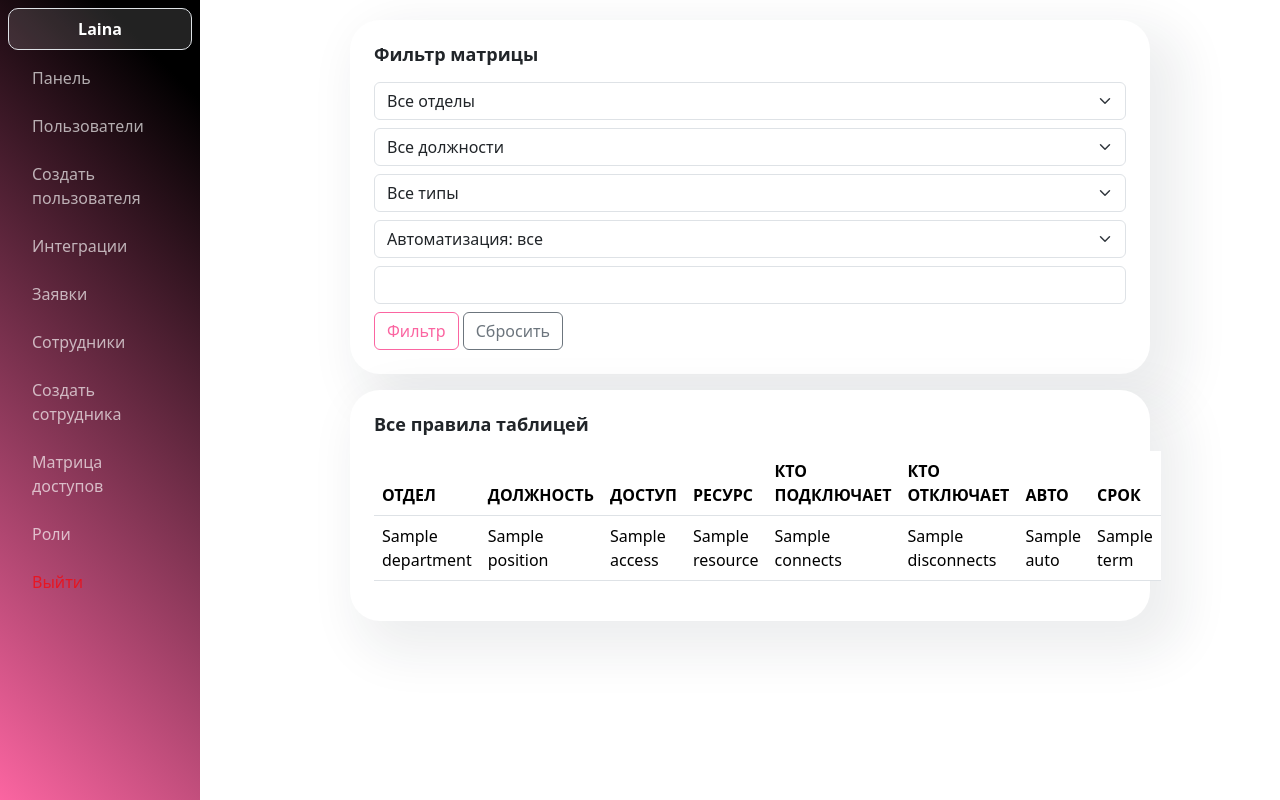
After one commit to Mara8647/web-trash, a Flask app: template templates/access_matrix.html in a window 1280 px wide. The commit adds this page. Run offline with Flask 3, Linux system fonts and the light colour scheme; the template is opened without the code that fills it: most values are stand-ins (such as "Sample title", 1, 10 or a date in 2020); parts of the project's set-up code (start-up, migrations or seed data) failed here and were passed over.

Commit message:
Added access matrix

```diff
--- a/main.py
+++ b/main.py
@@ -4,7 +4,7 @@ import transliterate
 import random
 import string
 from functools import wraps
-from py_scripts.db import init_db, add_employee, add_user, get_user, SessionLocal, User, Employee, Role, AuditLog
+from py_scripts.db import init_db, add_employee, add_user, get_user, SessionLocal, User, Employee, Role, AuditLog, Access
 from py_scripts.integrations import run_demo_step, MODULE_TITLE, disable_employee
 from sqlalchemy import desc
 import os
@@ -240,6 +240,32 @@ def employee_disable(employee_id: int):
         flash(f"Ошибка отключения: {exc}", "danger")
     return redirect(url_for("employee_detail", employee_id=employee_id))
 
+@app.route("/access_matrix")
+@login_required
+def access_matrix():
+    with SessionLocal() as session:
+        query = session.query(Access)
+        q = request.args.get("q", "")
+        department = request.args.get("department", "")
+        position = request.args.get("position", "")
+        resource_type = request.args.get("resource_type", "")
+        automation = request.args.get("automation", "")
+        if q:
+            like = f"%{q}%"
+            query = query.filter((Access.department.ilike(like)) | (Access.position.ilike(like)))
+
+        if department:
+            query = query.filter(Access.department == department)
+        if position:
+            query = query.filter(Access.position == position)
+        if resource_type:
+            query = query.filter(Access.resource == resource_type)
+        if automation:
+            query = query.filter(Access.auto == automation)
+
+        items = query.all()
+        return render_template("access_matrix.html", accesses=items, q=q, d=department, p=position, r=resource_type, a=automation)
+
 @app.route("/roles")
 @login_required
 def roles():
--- a/static/style.css
+++ b/static/style.css
@@ -27,3 +27,51 @@
   --bs-btn-active-border-color: #fb65a1;
   --bs-btn-focus-shadow-rgb: 251, 101, 161;
 }
+
+.created-card {
+  max-width: 800px;
+  background: white;
+  border: 1px solid var(--line);
+  border-radius: 30px;
+  padding: 24px;
+  box-shadow: 20px 20px 50px 12px rgba(23,32,51,.08);
+}
+
+.card-head {
+  display: flex;
+  justify-content: space-between;
+  margin-bottom: 16px;
+}
+
+.card-head h3{
+  font-size: 18px;
+  font-weight: 800;
+  margin: 0;
+}
+
+.switch-line {
+  display: flex;
+  gap: 10px;
+  align-items: center;
+  padding: 11px 0;
+  border-bottom: 1px solid rgb(231, 231, 231);
+}
+
+.sidebar {
+  width: 200px;
+  height: 100vh;
+  display: flex;
+  flex-direction: column;
+  padding: 20px 0;
+  position: fixed;
+  left: 0;
+  top: 0;
+}
+
+a {
+  text-decoration: none;
+}
+
+a:hover {
+  background-color: #ffffff3d;
+}
--- /dev/null
+++ b/templates/access_matrix.html
@@ -0,0 +1,84 @@
+{% extends "base.html" %}
+{% block title %}Матрица доступов{% endblock %}
+{% block content %}
+<div class="created-card container mb-3">
+    <div class="card-head">
+        <h3>Фильтр матрицы</h3>
+    </div>
+    <form>
+        <div class="pb-2">
+            <select class="form-select" name="department">
+                <option value="">Все отделы</option>
+                {% for dep in ['Отдел персонала', 'Отдел продаж'] %}
+                <option value="{{ dep }}" {% if d == dep %} selected {% endif %}>{{ dep }}</option>
+                {% endfor %}
+            </select>
+        </div>
+        <div class="pb-2">
+            <select class="form-select" name="position">
+                <option value="">Все должности</option>
+                {% for pos in ['Менеджер по персоналу', 'Менеджер по подбору и адаптации', 'Менеджер продаж', 'Специалист по кадрам'] %}
+                <option value="{{ pos }}" {% if p == pos %} selected {% endif %}>{{ pos }}</option>
+                {% endfor %}
+            </select>
+        </div>
+        <div class="pb-2">
+            <select class="form-select" name="resource_type">
+                <option value>Все типы</option>
+                {% for res in ['1C', 'AD', 'AD-группа', 'RDP', 'VMWare', 'VPN', 'Внешний ресурс', 'Корпоративная система', 'Облако', 'Почта', 'Файловый ресурс'] %}
+                <option value="{{ res }}" {% if r == res %} selected {% endif %}>{{ res }}</option>
+                {% endfor %}
+            </select>
+        </div>
+        <div class="pb-2">
+            <select class="form-select" name="automation">
+                <option value="">Автоматизация: все</option>
+                {% for auto in ['Да', 'Частично', 'Нет'] %}
+                <option value="{{ auto }}" {% if a == auto %} selected {% endif %}>{{ auto }}</option>
+                {% endfor %}
+            </select>
+        </div>
+        <div class="pb-2">
+            <input class="form-control" name="q" placeholder="{{ q }}" value="{{ q }}">
+        </div>
+        <button class="btn btn-outline-primary">Фильтр</button>
+        <a class="btn btn-outline-secondary" href="/access_matrix">Сбросить</a>
+    </form>
+</div>
+
+<div class="created-card container">
+    <div class="card-head">
+        <h3>Все правила таблицей</h3>
+    </div>
+    <div>
+        <table class="table">
+            <thead>
+                <tr>
+                    <th>ОТДЕЛ</th>
+                    <th>ДОЛЖНОСТЬ</th>
+                    <th>ДОСТУП</th>
+                    <th>РЕСУРС</th>
+                    <th>КТО ПОДКЛЮЧАЕТ</th>
+                    <th>КТО ОТКЛЮЧАЕТ</th>
+                    <th>АВТО</th>
+                    <th>СРОК</th>
+                </tr>
+            </thead>
+            <tbody>
+                {% for access in accesses %}
+                <tr>
+                    <td>{{ access.department }}</td>
+                    <td>{{ access.position }}</td>
+                    <td>{{ access.access }}</td>
+                    <td>{{ access.resource }}</td>
+                    <td>{{ access.connects }}</td>
+                    <td>{{ access.disconnects }}</td>
+                    <td>{{ access.auto }}</td>
+                    <td>{{ access.term }}</td>
+                </tr>
+                {% endfor %}
+            </tbody>
+        </table>
+    </div>
+</div>
+{% endblock %}
--- a/templates/base.html
+++ b/templates/base.html
@@ -8,53 +8,22 @@
         <link rel="icon" type="image/x-icon" href="{{ url_for('static', filename='laina_logo.png') }}">
         <link href="{{ url_for('static', filename='style.css') }}" rel="stylesheet">
     </head>
-    <style>
-        .created-card { max-width: 800px; background: white; border: 1px solid var(--line); border-radius: 30px; padding: 24px; box-shadow: 20px 20px 50px 12px rgba(23,32,51,.08); }
-        .card-head { display: flex; justify-content: space-between; margin-bottom: 16px; }
-        .card-head h3{ font-size: 18px; font-weight: 800; margin: 0; }
-        .switch-line {
-            display: flex;
-            gap: 10px;
-            align-items: center;
-            padding: 11px 0;
-            border-bottom: 1px solid rgb(231, 231, 231);
-        }
-    </style>
     <body>
-        <nav class="navbar navbar-expand-sm navbar-dark" style="background: linear-gradient(45deg, #fb65a1 0%, #000000 70%);">
-            <div class="container-fluid">
-                <a class="navbar-brand border ps-2 pe-2" style="border-radius: 10px; background-color: #ffffff22;" href="#"><b>Laina</b></a>
-                <ul class="navbar-nav">
-                    <li class="nav-item p-1">
-                        <a style="border: #ffffff7c solid 1px; border-radius: 5pt; color:#ffffff" class="nav-link" href="/dashboard">Панель</a>
-                    </li>
-                    <li class="nav-item p-1">
-                        <a style="border: #ffffff7c solid 1px; border-radius: 5pt; color:#ffffff" class="nav-link" href="/users">Пользователи</a>
-                    </li>
-                    <li class="nav-item p-1">
-                        <a style="border: #ffffff7c solid 1px; border-radius: 5pt; color:#ffffff" class="nav-link" href="/create_user">Создать пользователя</a>
-                    </li>
-                    <li class="nav-item p-1">
-                        <a style="border: #ffffff7c solid 1px; border-radius: 5pt; color:#ffffff" class="nav-link" href="/integrations">Интеграции</a>
-                    </li>
-                    <li class="nav-item p-1">
-                        <a style="border: #ffffff7c solid 1px; border-radius: 5pt; color:#ffffff" class="nav-link" href="/requests">Заявки</a>
-                    </li>
-                    <li class="nav-item p-1">
-                        <a style="border: #ffffff7c solid 1px; border-radius: 5pt; color:#ffffff" class="nav-link" href="/employees">Сотрудники</a>
-                    </li>
-                    <li class="nav-item p-1">
-                        <a style="border: #ffffff7c solid 1px; border-radius: 5pt; color:#ffffff" class="nav-link" href="/create_employee">Создать сотрудника</a>
-                    </li>
-                    <li class="nav-item p-1">
-                        <a style="border: #ffffff7c solid 1px; border-radius: 5pt; color:#ffffff" class="nav-link" href="/roles">Роли</a>
-                    </li>
-                    <li class="nav-item p-1">
-                        <a style="border: #ff0000b4 solid 1px; border-radius: 5pt; color:#ff0000b4" class="nav-link" href="/logout">Выйти</a>
-                    </li>
-                </ul>
-            </div>
+        <nav class="sidebar gap-2 p-2" style="background: linear-gradient(45deg, #fb65a1 0%, #000000 90%);">
+            <a class="p-2 border text-center" style="text-decoration: none; border-radius: 10px; background-color: #ffffff22; color:#ffffff" href="#"><b>Laina</b></a>
+            <a class="border border-0 pe-2" style="border-radius: 10px; padding: 8px 24px; color:#ffffffa9" href="/dashboard">Панель</a>
+            <a class="border border-0" style="border-radius: 10px; padding: 8px 24px; color:#ffffffa9" href="/users">Пользователи</a>
+            <a class="border border-0" style="border-radius: 10px; padding: 8px 24px; color:#ffffffa9" href="/create_user">Создать пользователя</a>
+            <a class="border border-0" style="border-radius: 10px; padding: 8px 24px; color:#ffffffa9" href="/integrations">Интеграции</a>
+            <a class="border border-0" style="border-radius: 10px; padding: 8px 24px; color:#ffffffa9" href="/requests">Заявки</a>
+            <a class="border border-0" style="border-radius: 10px; padding: 8px 24px; color:#ffffffa9" href="/employees">Сотрудники</a>
+            <a class="border border-0" style="border-radius: 10px; padding: 8px 24px; color:#ffffffa9" href="/create_employee">Создать сотрудника</a>
+            <a class="border border-0" style="border-radius: 10px; padding: 8px 24px; color:#ffffffa9" href="/access_matrix">Матрица доступов</a>
+            <a class="border border-0" style="border-radius: 10px; padding: 8px 24px; color:#ffffffa9" href="/roles">Роли</a>
+            <a class="border border-0" style="border-radius: 10px; padding: 8px 24px; color:#ff0000b4" href="/logout">Выйти</a>
         </nav>
-        {% block content %}{% endblock %}
+        <main style="margin-left: 220px; padding: 20px">
+            {% block content %}{% endblock %}
+        </main>
     </body>
 </html>
--- a/templates/roles.html
+++ b/templates/roles.html
@@ -7,7 +7,7 @@
         <div class="created-card">
           <div class="d-flex justify-content-between align-items-start gap-3 p-2">
             <div>
-              <h3>{{ role.name }}</h3>
+              <h3 class="card-head">{{ role.name }}</h3>
               <p class="text-secondary">{{ role.description }}</p>
             </div>
             <span class="badge rounded-pill text-bg-light">{{ role.code }}</span>
--- a/templates/users.html
+++ b/templates/users.html
@@ -3,7 +3,7 @@
 {% block content %}
 <div class="p-2">
     <table class="table align-middle table-hover rounded">
-        <thead><tr><th>ID</th><th>Логин</th><th>Доступ</th></tr></thead>
+        <thead><tr><th>ID</th><th>ЛОГИН</th><th>ДОСТУП</th></tr></thead>
         <tbody>
             {% for user in users %}
             <tr>
```
Also changed, not shown: py_scripts/db.py (+13 -0 lines).
